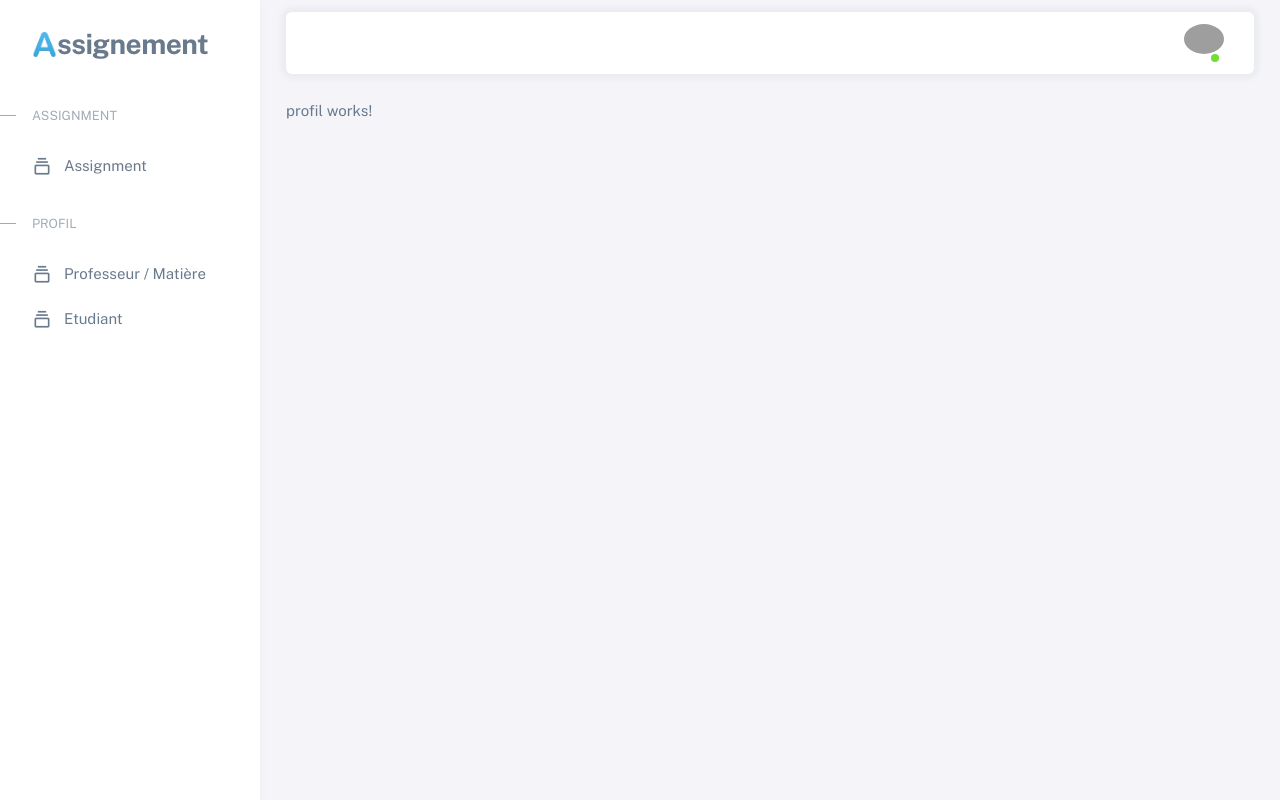
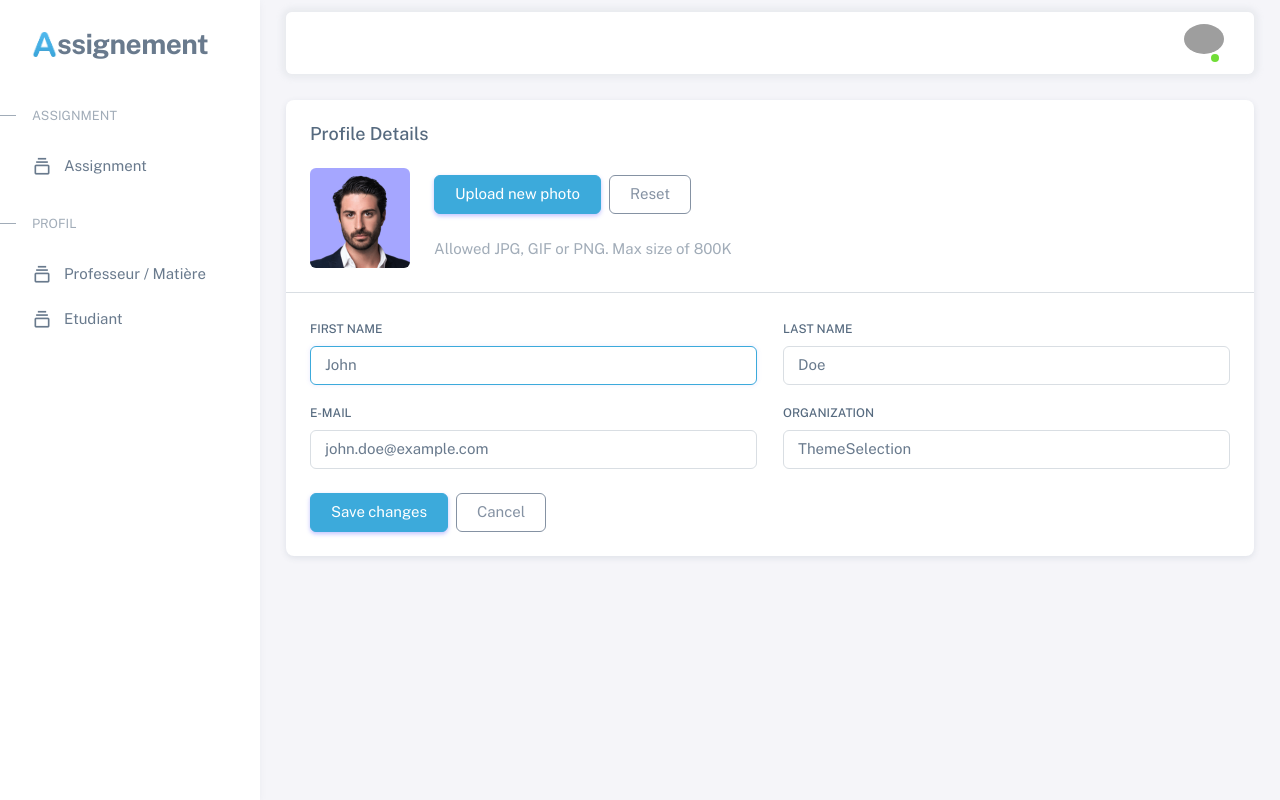
Before and after one commit to mariaRamahalison/assignments-front-37-42, an Angular app: page /profil in a window 1280 px wide. Built offline with nearby package versions, Linux system fonts and the light colour scheme; sample sign-in values are in the browser's storage.

Commit message:
html fixe

```diff
--- a/src/app/pages/assignments/add-assignment/add-assignment.component.html
+++ b/src/app/pages/assignments/add-assignment/add-assignment.component.html
@@ -1,8 +1,8 @@
+<h4 class="fw-bold py-3 mb-4"><span class="text-muted fw-light">Assignements /</span> Ajout</h4>
 <div class="col-md-6">
     <div class="card mb-4">
       <h5 class="card-header">Ajouter un assignment</h5>
       <div class="card-body">
-
           <mat-stepper orientation="vertical" linear="false" #stepper>
             <mat-step [stepControl]="auteurFormGroup" errorMessage = "Le nom est requis" *ngIf="isAdmin()">
               <form [formGroup]="auteurFormGroup">
--- a/src/app/pages/assignments/assignment-detail/assignment-detail.component.html
+++ b/src/app/pages/assignments/assignment-detail/assignment-detail.component.html
@@ -1,3 +1,4 @@
+<h4 class="fw-bold py-3 mb-4"><span class="text-muted fw-light">Assignements /</span> Détails</h4>
 <mat-card-header class="mb-4">
   <mat-card-title-group>
     <mat-card-title><h2 class="m-0 me-2 ">{{assignmentTransmis?.nom}}</h2></mat-card-title>
--- a/src/app/pages/assignments/assignments.component.html
+++ b/src/app/pages/assignments/assignments.component.html
@@ -1,4 +1,4 @@
-
+<h4 class="fw-bold py-3 mb-4"><span class="text-muted fw-light">Assignements /</span> Liste</h4>
     <nav class="ajouterBtn">
         <a routerLink="/add">
           <button type="button" class="btn btn-primary"> Ajouter Assignment</button>
--- a/src/app/pages/assignments/edit-assignment/edit-assignment.component.html
+++ b/src/app/pages/assignments/edit-assignment/edit-assignment.component.html
@@ -1,3 +1,4 @@
+<h4 class="fw-bold py-3 mb-4"><span class="text-muted fw-light">Assignements /</span> Edit</h4>
 <div class="col-md-6">
   <div class="card mb-4">
     <h5 class="card-header">Edition de l'assignment {{assignment?.nom}}</h5>
--- a/src/app/pages/profil/profil.component.html
+++ b/src/app/pages/profil/profil.component.html
@@ -1 +1,83 @@
-<p>profil works!</p>
+<div class="card mb-4">
+    <h5 class="card-header">Profile Details</h5>
+    <!-- Account -->
+    <div class="card-body">
+      <div class="d-flex align-items-start align-items-sm-center gap-4">
+        <img
+          src="../assets/img/avatars/1.png"
+          alt="user-avatar"
+          class="d-block rounded"
+          height="100"
+          width="100"
+          id="uploadedAvatar"
+        />
+        <div class="button-wrapper">
+          <label for="upload" class="btn btn-primary me-2 mb-4" tabindex="0">
+            <span class="d-none d-sm-block">Upload new photo</span>
+            <i class="bx bx-upload d-block d-sm-none"></i>
+            <input
+              type="file"
+              id="upload"
+              class="account-file-input"
+              hidden
+              accept="image/png, image/jpeg"
+            />
+          </label>
+          <button type="button" class="btn btn-outline-secondary account-image-reset mb-4">
+            <i class="bx bx-reset d-block d-sm-none"></i>
+            <span class="d-none d-sm-block">Reset</span>
+          </button>
+
+          <p class="text-muted mb-0">Allowed JPG, GIF or PNG. Max size of 800K</p>
+        </div>
+      </div>
+    </div>
+    <hr class="my-0" />
+    <div class="card-body">
+      <form id="formAccountSettings" method="POST" onsubmit="return false">
+        <div class="row">
+          <div class="mb-3 col-md-6">
+            <label for="firstName" class="form-label">First Name</label>
+            <input
+              class="form-control"
+              type="text"
+              id="firstName"
+              name="firstName"
+              value="John"
+              autofocus
+            />
+          </div>
+          <div class="mb-3 col-md-6">
+            <label for="lastName" class="form-label">Last Name</label>
+            <input class="form-control" type="text" name="lastName" id="lastName" value="Doe" />
+          </div>
+          <div class="mb-3 col-md-6">
+            <label for="email" class="form-label">E-mail</label>
+            <input
+              class="form-control"
+              type="text"
+              id="email"
+              name="email"
+              value="john.doe@example.com"
+              placeholder="john.doe@example.com"
+            />
+          </div>
+          <div class="mb-3 col-md-6">
+            <label for="organization" class="form-label">Organization</label>
+            <input
+              type="text"
+              class="form-control"
+              id="organization"
+              name="organization"
+              value="ThemeSelection"
+            />
+          </div>
+        </div>
+        <div class="mt-2">
+          <button type="submit" class="btn btn-primary me-2">Save changes</button>
+          <button type="reset" class="btn btn-outline-secondary">Cancel</button>
+        </div>
+      </form>
+    </div>
+    <!-- /Account -->
+  </div>
--- a/src/app/shared/components/sidebar/sidebar.component.html
+++ b/src/app/shared/components/sidebar/sidebar.component.html
@@ -28,7 +28,7 @@
       <li class="menu-header small text-uppercase"><span class="menu-header-text">Assignment</span></li>
 
       <li class="menu-item">
-        <a href="cards-basic.html" class="menu-link">
+        <a href="/home" class="menu-link">
           <i class="menu-icon tf-icons bx bx-collection"></i>
           <div data-i18n="Basic">Assignment</div>
         </a>
```
